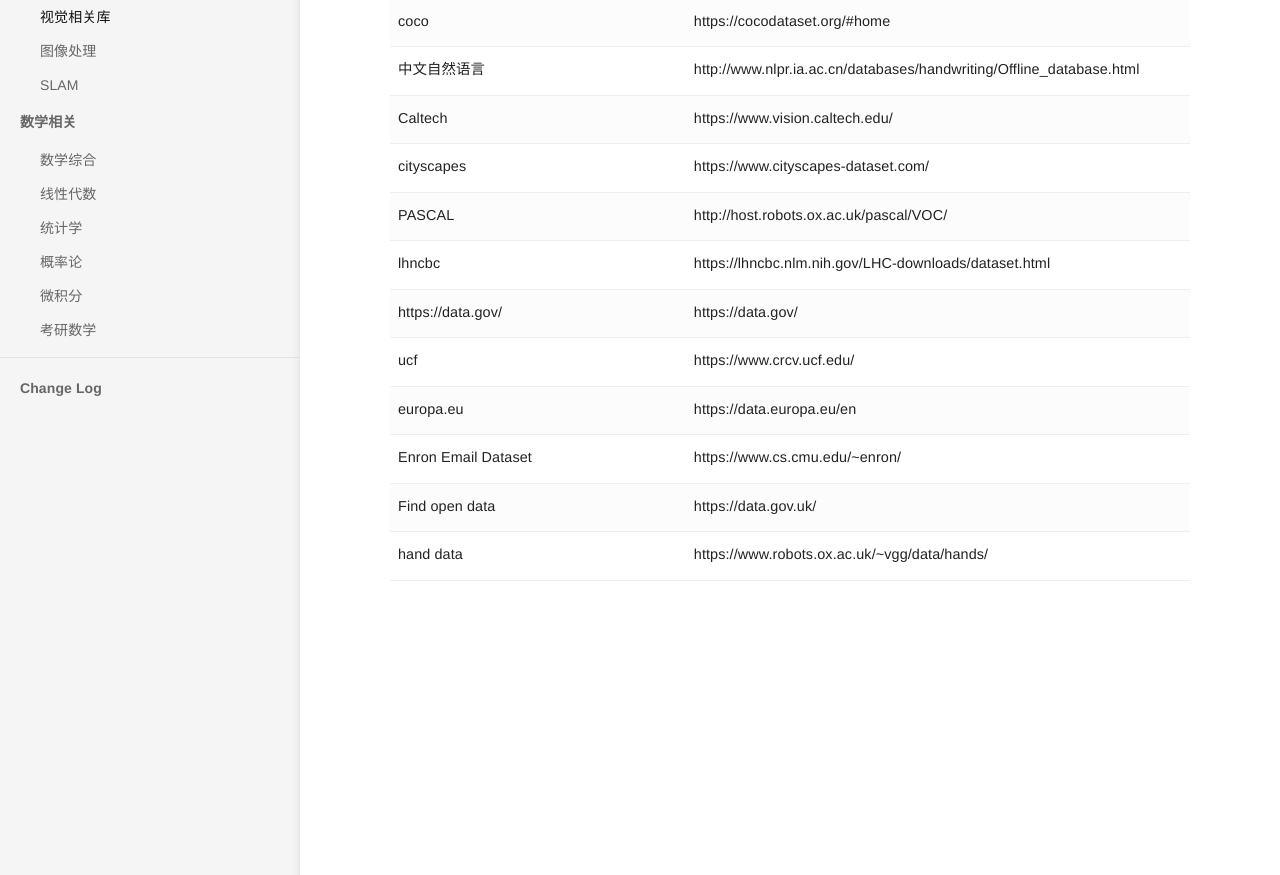
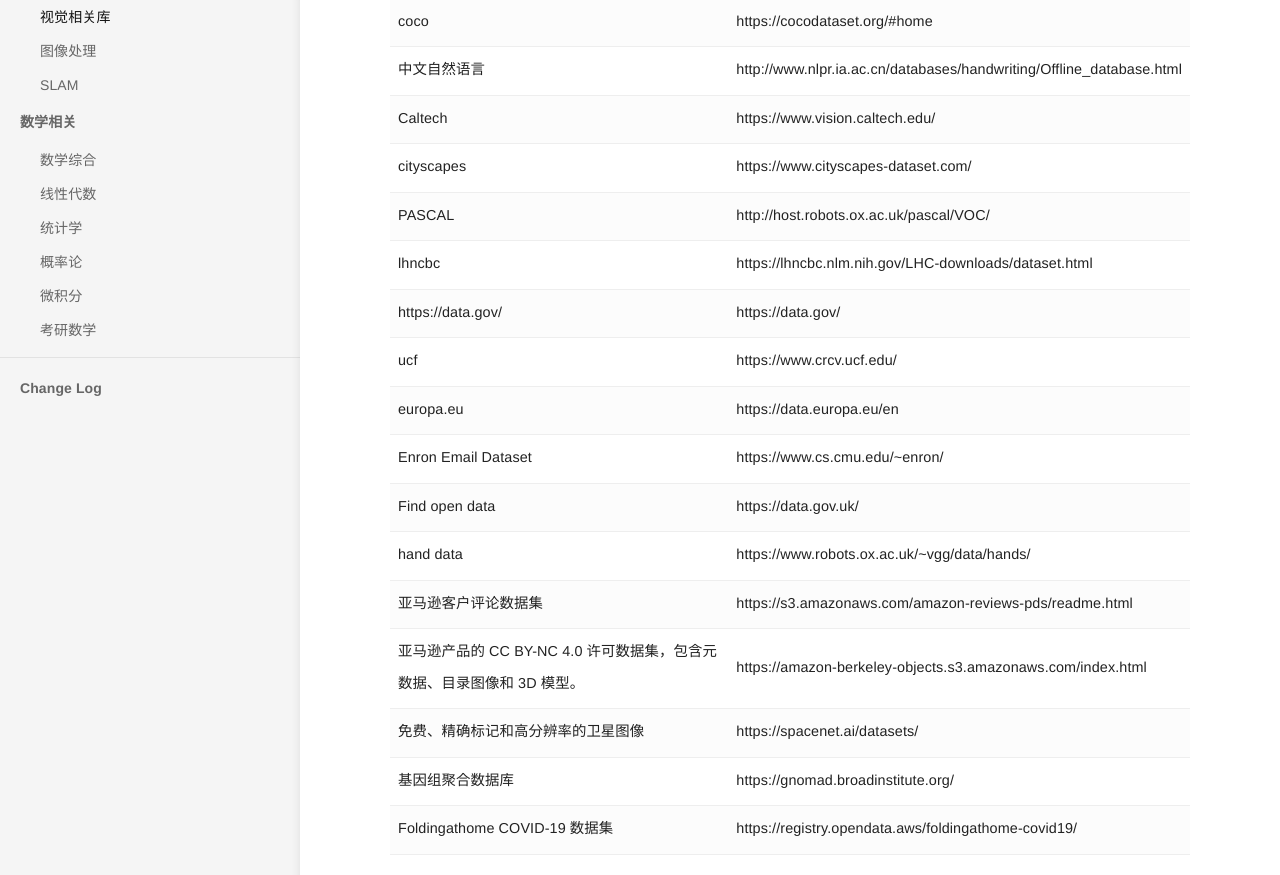
Before and after one commit to bashendixie/Machine_Learning_Notes, a Jekyll site: the page built from _docs/1、机器学习/数据集.md, in a window 1280 px wide and 900 px high, scrolled down 602 px. Shown: the top 875 px of the window. Built offline with Jekyll 4.4.1, drawn with Linux system fonts in a browser that asks for light colours; some web fonts are replaced.

Commit message:
no message

```diff
--- a/_docs/1、机器学习/数据集.md
+++ b/_docs/1、机器学习/数据集.md
@@ -163,6 +163,46 @@
 				https://www.robots.ox.ac.uk/~vgg/data/hands/
 			</td>
 		</tr>
+		<tr>
+			<td>
+				亚马逊客户评论数据集
+			</td>
+			<td>
+				https://s3.amazonaws.com/amazon-reviews-pds/readme.html
+			</td>
+		</tr>
+		<tr>
+			<td>
+				亚马逊产品的 CC BY-NC 4.0 许可数据集，包含元数据、目录图像和 3D 模型。
+			</td>
+			<td>
+				https://amazon-berkeley-objects.s3.amazonaws.com/index.html
+			</td>
+		</tr>
+		<tr>
+			<td>
+				免费、精确标记和高分辨率的卫星图像
+			</td>
+			<td>
+				https://spacenet.ai/datasets/
+			</td>
+		</tr>
+		<tr>
+			<td>
+				基因组聚合数据库
+			</td>
+			<td>
+				https://gnomad.broadinstitute.org/
+			</td>
+		</tr>
+		<tr>
+			<td>
+				Foldingathome COVID-19 数据集
+			</td>
+			<td>
+				https://registry.opendata.aws/foldingathome-covid19/
+			</td>
+		</tr>
 
 	</tbody>
 </table>
```
